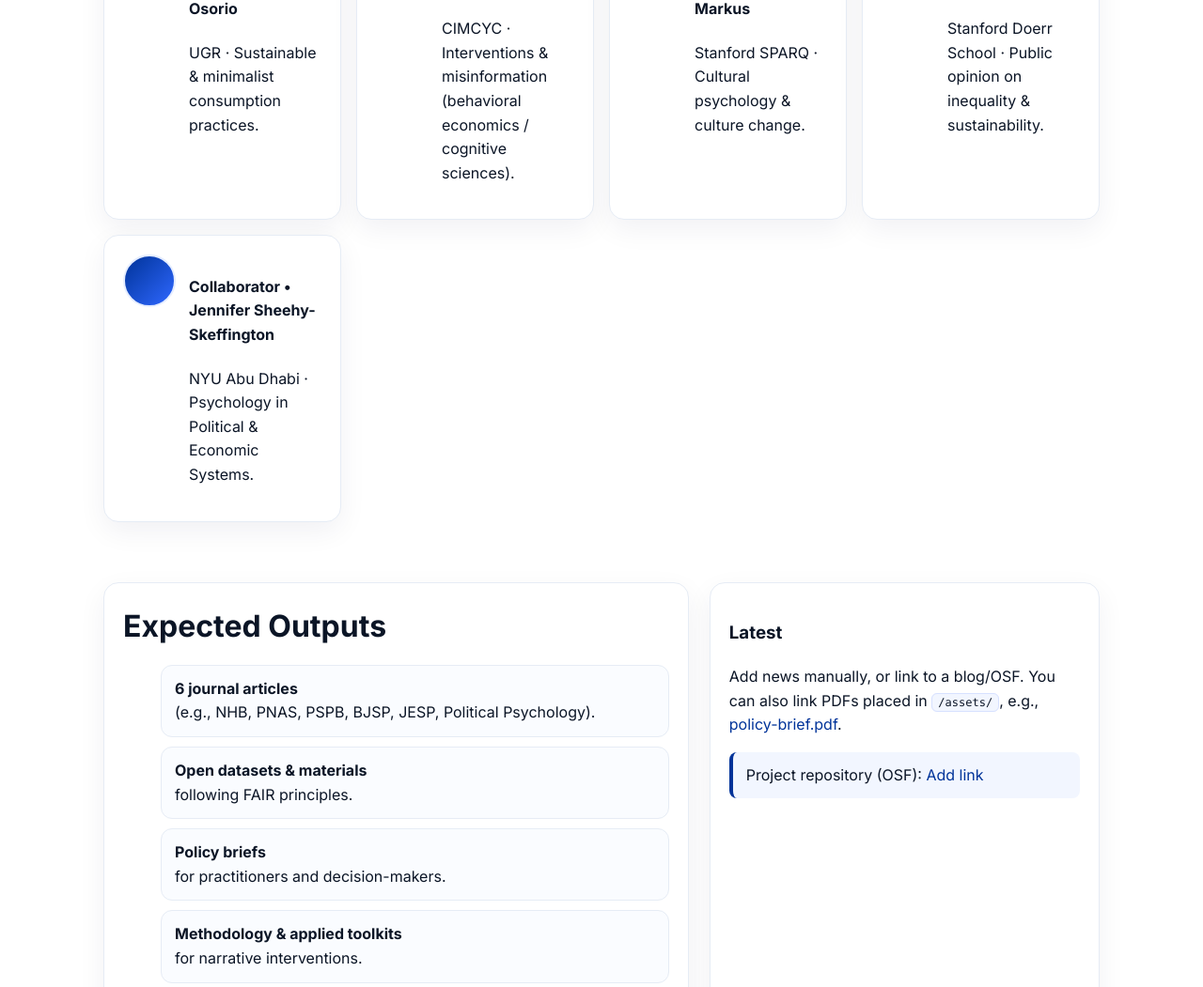
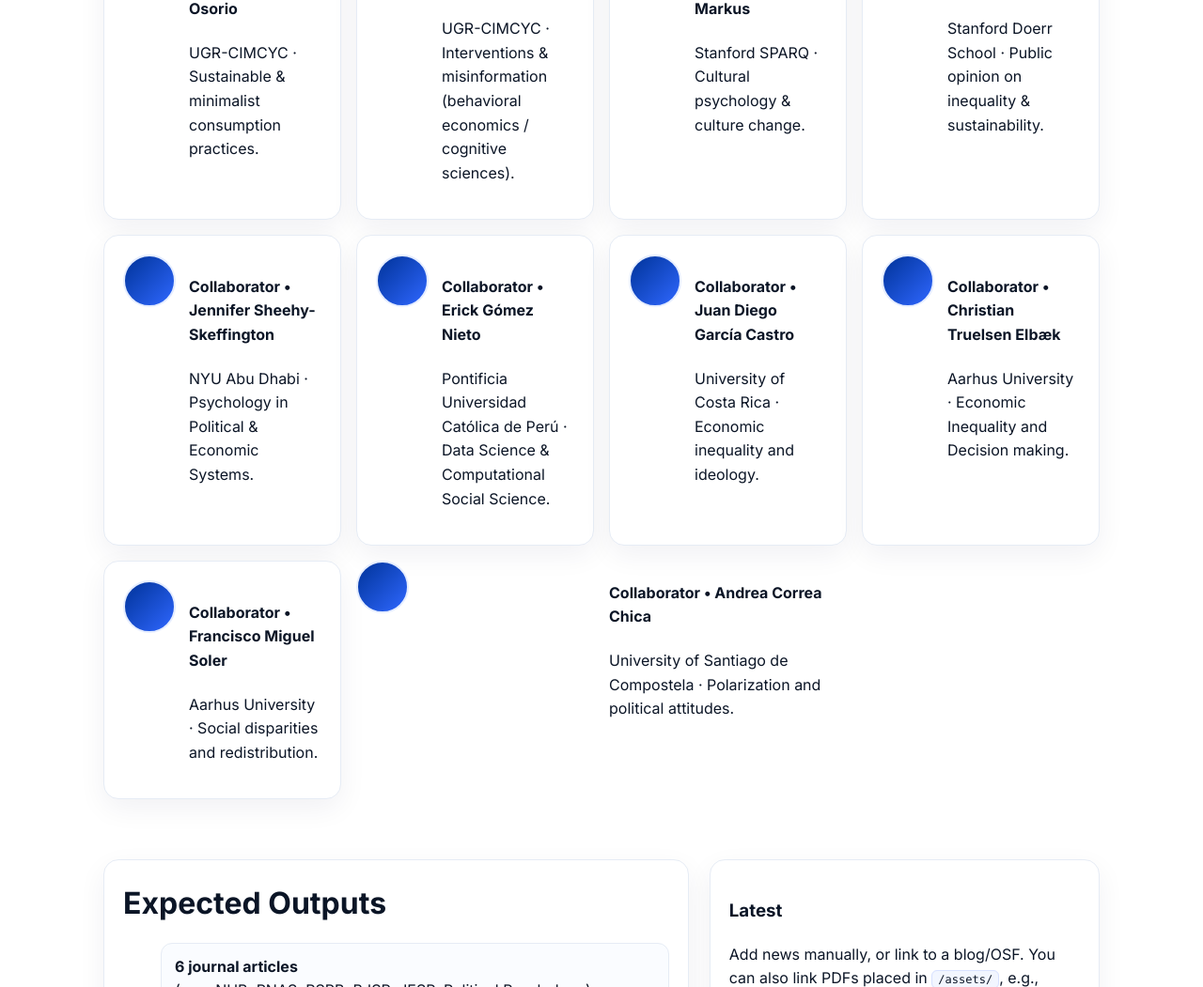
Before and after one commit to egarcias/narwel-site, a plain HTML site: page index.html in a window 1280 px wide. Shown: the part 5255-6306 px from the top of the page at 94% size. Drawn offline with Linux system fonts and the light colour scheme.

Commit message:
Update index.html
update collaborators

```diff
--- a/index.html
+++ b/index.html
@@ -364,21 +364,21 @@
           <img src="assets/luis-mundi.jpg" alt="Luis Mundi López" class="avatar-img">
           <div>
             <h4>Researcher • Luis Mundi López</h4>
-            <p class="muted">UGR · Voluntary consumption & system justification.</p>
+            <p class="muted">UGR-CIMCYC · Voluntary consumption & system justification.</p>
           </div>
         </div>
         <div class="card person">
           <img src="assets/monica-agudelo.jpg" alt="Mónica Agudelo Osorio" class="avatar-img">
           <div>
             <h4>Researcher • Mónica Agudelo Osorio</h4>
-            <p class="muted">UGR · Sustainable & minimalist consumption practices.</p>
+            <p class="muted">UGR-CIMCYC · Sustainable & minimalist consumption practices.</p>
           </div>
         </div>
         <div class="card person">
           <img src="assets/giannis-lois.jpg" alt="Giannis Lois" class="avatar-img">
           <div>
             <h4>Postdoc • Giannis Lois</h4>
-            <p class="muted">CIMCYC · Interventions & misinformation (behavioral economics / cognitive sciences).</p>
+            <p class="muted">UGR-CIMCYC · Interventions & misinformation (behavioral economics / cognitive sciences).</p>
           </div>
         </div>
         <!-- International Collaborators (examples; add more as needed) -->
@@ -401,6 +401,40 @@
           <div>
             <h4>Collaborator • Jennifer Sheehy-Skeffington</h4>
             <p class="muted">NYU Abu Dhabi · Psychology in Political & Economic Systems.</p>
+          </div>
+        </div>
+         <div class="card person">
+          <div class="avatar" aria-hidden="true"></div>
+          <div>
+            <h4>Collaborator • Erick Gómez Nieto</h4>
+            <p class="muted">Pontificia Universidad Católica de Perú · Data Science & Computational Social Science.</p>
+          </div>
+        </div>
+         <div class="card person">
+          <div class="avatar" aria-hidden="true"></div>
+          <div>
+            <h4>Collaborator • Juan Diego García Castro</h4>
+            <p class="muted">University of Costa Rica · Economic inequality and ideology.</p>
+          </div>
+        </div>
+         <div class="card person">
+          <div class="avatar" aria-hidden="true"></div>
+          <div>
+            <h4>Collaborator • Christian Truelsen Elbæk</h4>
+            <p class="muted">Aarhus University · Economic Inequality and Decision making.</p>
+          </div>
+        </div>
+        <div class="card person">
+        <div class="avatar" aria-hidden="true"></div>
+          <div>
+            <h4>Collaborator • Francisco Miguel Soler</h4>
+            <p class="muted">Aarhus University · Social disparities and redistribution.</p>
+          </div>
+        </div>
+        <div class="avatar" aria-hidden="true"></div>
+          <div>
+            <h4>Collaborator • Andrea Correa Chica</h4>
+            <p class="muted">University of Santiago de Compostela · Polarization and political attitudes.</p>
           </div>
         </div>
         <!-- Add further collaborators with photos/links as you wish -->
```
